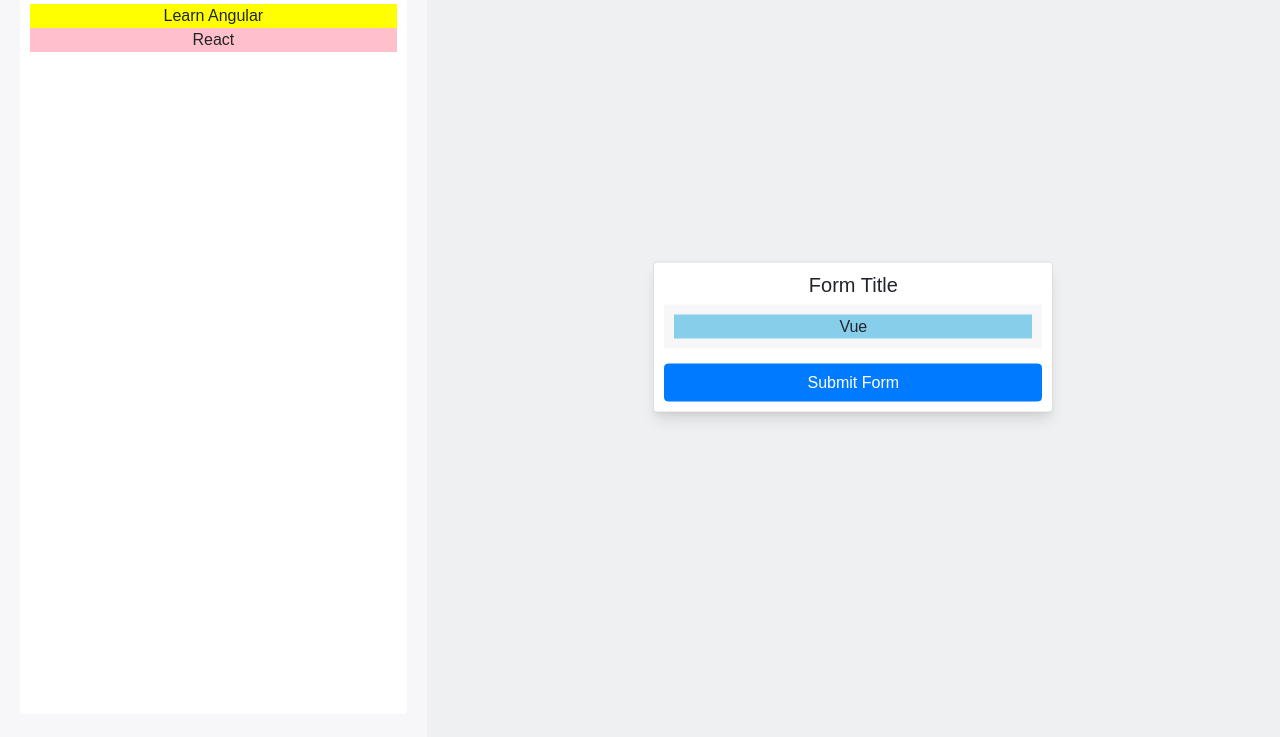
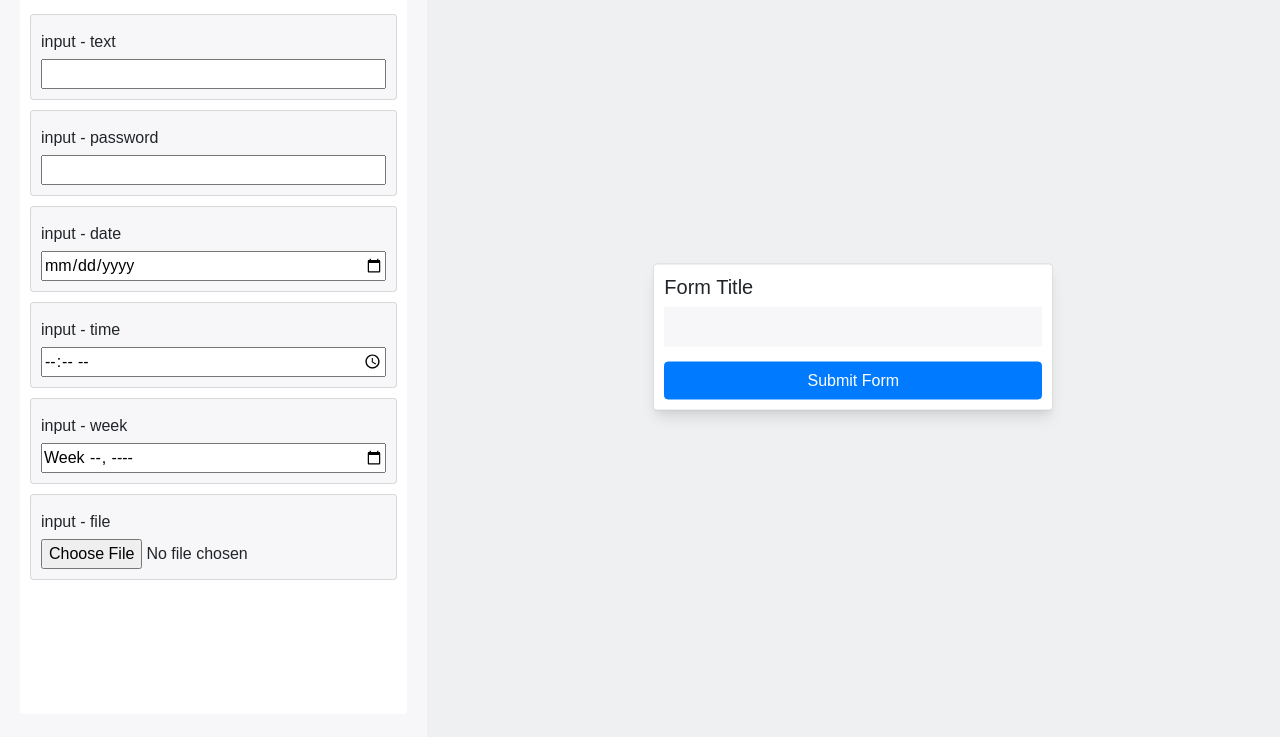
Before and after one commit to ajaidanial/draggable-form-elements, a React app: page / in a window 1280 px wide. Shown: the part 63-800 px from the top of the page. Built offline with nearby package versions, Linux system fonts and the light colour scheme.

Commit message:
all done

```diff
--- a/src/App.css
+++ b/src/App.css
@@ -1,5 +1,4 @@
 .container_drag {
-	text-align: center;
 	height: 100%;
 }
 
@@ -63,3 +62,25 @@
 	height: 100%;
 	background-color: white;
 }
+
+.elements_holder .single_element_holder {
+	padding: 10px;
+	background-color: #f7f7f9;
+	margin: 10px 0px;
+	border-radius: 4px;
+	border: 1px solid rgba(0, 0, 0, .125);
+}
+
+.elements_holder .single_element_holder p {
+	padding: 5px 0px;
+	margin: 0px;
+}
+
+.elements_holder .single_element_holder *,
+.form_building_area .single_element_holder * {
+	width: 100%;
+}
+
+.form_building_area .single_element_holder * {
+	margin: 5px 0px;
+}
--- a/src/AppDragDropDemo.js
+++ b/src/AppDragDropDemo.js
@@ -26,19 +26,11 @@
         element: <input className="input_week" type="week" />
       },
       {
-        id: 'input_week',
-        element: <input className="input_week" type="week" />
-      },
-      {
         id: 'input_file',
         element: <input className="input_file" type="file" />
       }
     ],
-    tasks: [
-      { name: 'Learn Angular', category: 'wip', bgcolor: 'yellow' },
-      { name: 'React', category: 'wip', bgcolor: 'pink' },
-      { name: 'Vue', category: 'complete', bgcolor: 'skyblue' }
-    ]
+    selected_form_elements: []
   }
 
   onDragStart = (ev, id) => {
@@ -49,38 +41,43 @@
     ev.preventDefault()
   }
 
-  onDrop = (ev, cat) => {
-    let id = ev.dataTransfer.getData('id')
+  onDrop = (event) => {
+    let id = event.dataTransfer.getData('id')
+    let selected_form_elements = this.state.selected_form_elements
 
-    let tasks = this.state.tasks.filter((task) => {
-      if (task.name === id) {
-        task.category = cat
+    this.state.available_form_elements.forEach((element) => {
+      if (element.id === id) {
+        selected_form_elements.push(element)
       }
-      return task
     })
 
     this.setState({
       ...this.state,
-      tasks
+      selected_form_elements: selected_form_elements
     })
   }
 
   render() {
-    let tasks = {
-      wip: [],
-      complete: []
-    }
+    let available_form_elements = []
+    this.state.available_form_elements.forEach((element) => {
+      available_form_elements.push(
+        <div
+          className="single_element_holder"
+          draggable
+          key={element.id}
+          onDragStart={(e) => this.onDragStart(e, element.id)}
+        >
+          <p>{element.id.replace('_', ' - ')}</p>
+          {element.element}
+        </div>
+      )
+    })
 
-    this.state.tasks.forEach((t) => {
-      tasks[t.category].push(
-        <div
-          className="draggable"
-          draggable
-          key={t.name}
-          onDragStart={(e) => this.onDragStart(e, t.name)}
-          style={{ backgroundColor: t.bgcolor }}
-        >
-          {t.name}
+    let selected_form_elements = []
+    this.state.selected_form_elements.forEach((element) => {
+      selected_form_elements.push(
+        <div className="single_element_holder" key={element.id}>
+          {element.element}
         </div>
       )
     })
@@ -98,7 +95,7 @@
           >
             <h4 className="header">Form elements</h4>
             <div className="content_container">
-              <div className="elements_holder">{tasks.wip}</div>
+              <div className="elements_holder">{available_form_elements}</div>
             </div>
           </div>
 
@@ -106,13 +103,15 @@
           <div
             className="build_form_container col-md-8"
             onDragOver={(e) => this.onDragOver(e)}
-            onDrop={(e) => this.onDrop(e, 'complete')}
+            onDrop={(e) => this.onDrop(e)}
           >
             <h4 className="header">Form Building Area</h4>
             <div className="content_container form_container">
               <form className="form">
                 <h5>Form Title</h5>
-                <div className="form_building_area">{tasks.complete}</div>
+                <div className="form_building_area">
+                  {selected_form_elements}
+                </div>
                 <button className="btn btn-primary submit_button" type="button">
                   Submit Form
                 </button>
```
